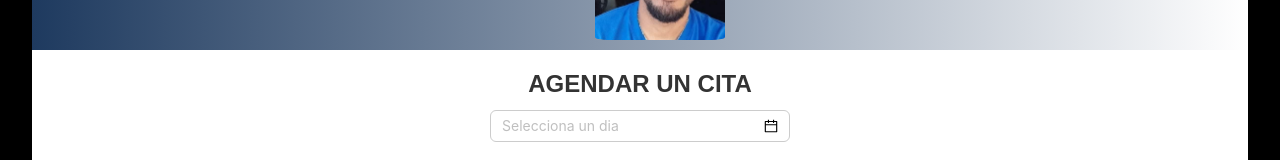
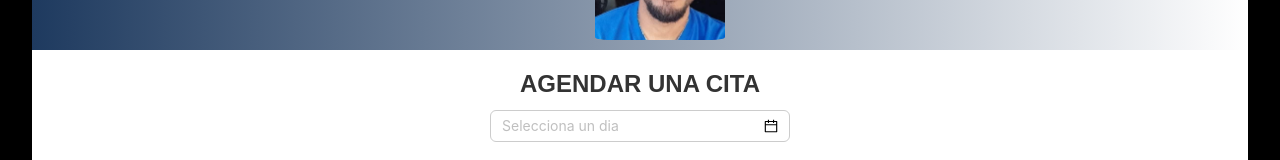
Before and after one commit to AddyJaime/GredykentBarberFrontend, a React (Vite) app: page /booking in a window 1280 px wide. Shown: the part 222-382 px from the top of the page. Built offline with nearby package versions, Linux system fonts and the light colour scheme.

Commit message:
fixed cita

```diff
--- a/src/Components/AppointmentScheduler/AppointmentScheduler.jsx
+++ b/src/Components/AppointmentScheduler/AppointmentScheduler.jsx
@@ -60,7 +60,7 @@ const AppointmentScheduler = () => {
   return (
     <ConfigProvider locale={esES}>
       <form onSubmit={createAppointment} className="cita-container">
-        <h2>Agendar un cita</h2>
+        <h2>Agendar una cita</h2>
         <DatePicker
           onChange={handleDateChange}
           placeholder="Selecciona un dia"
```
